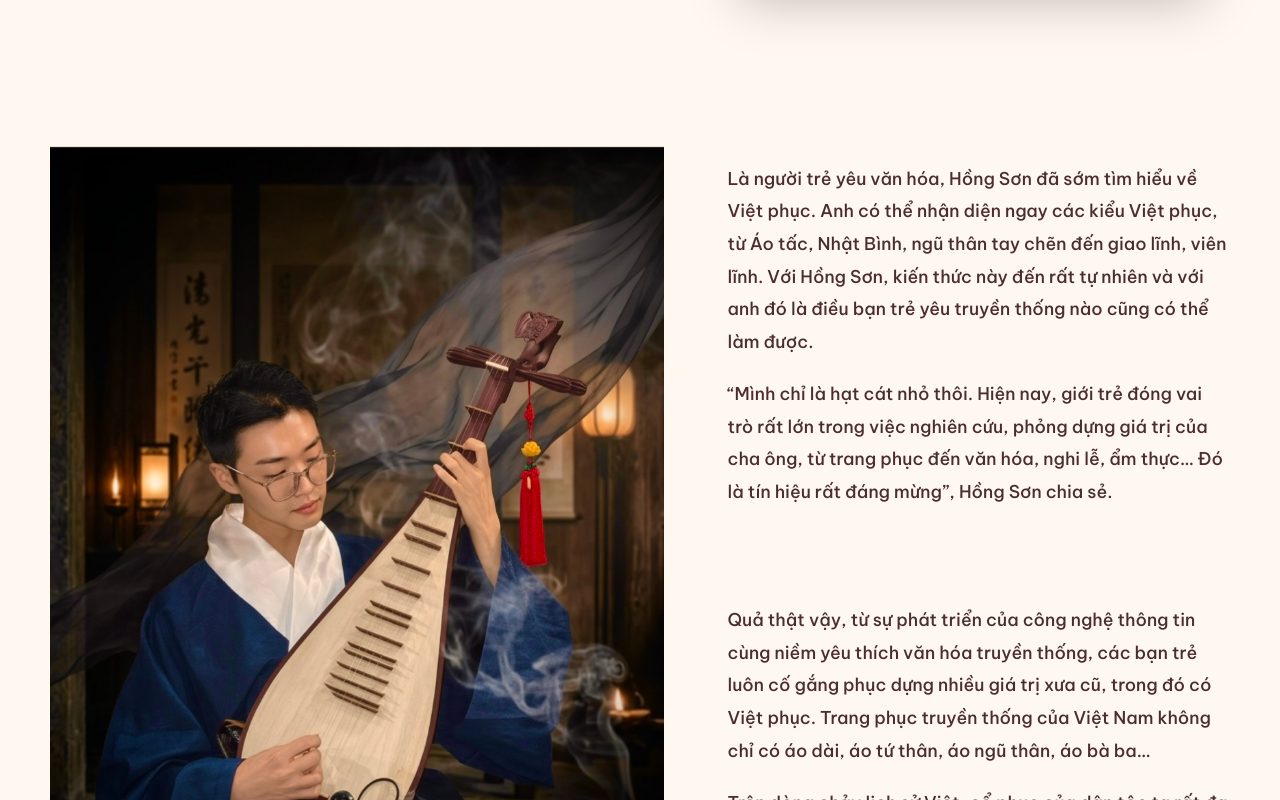
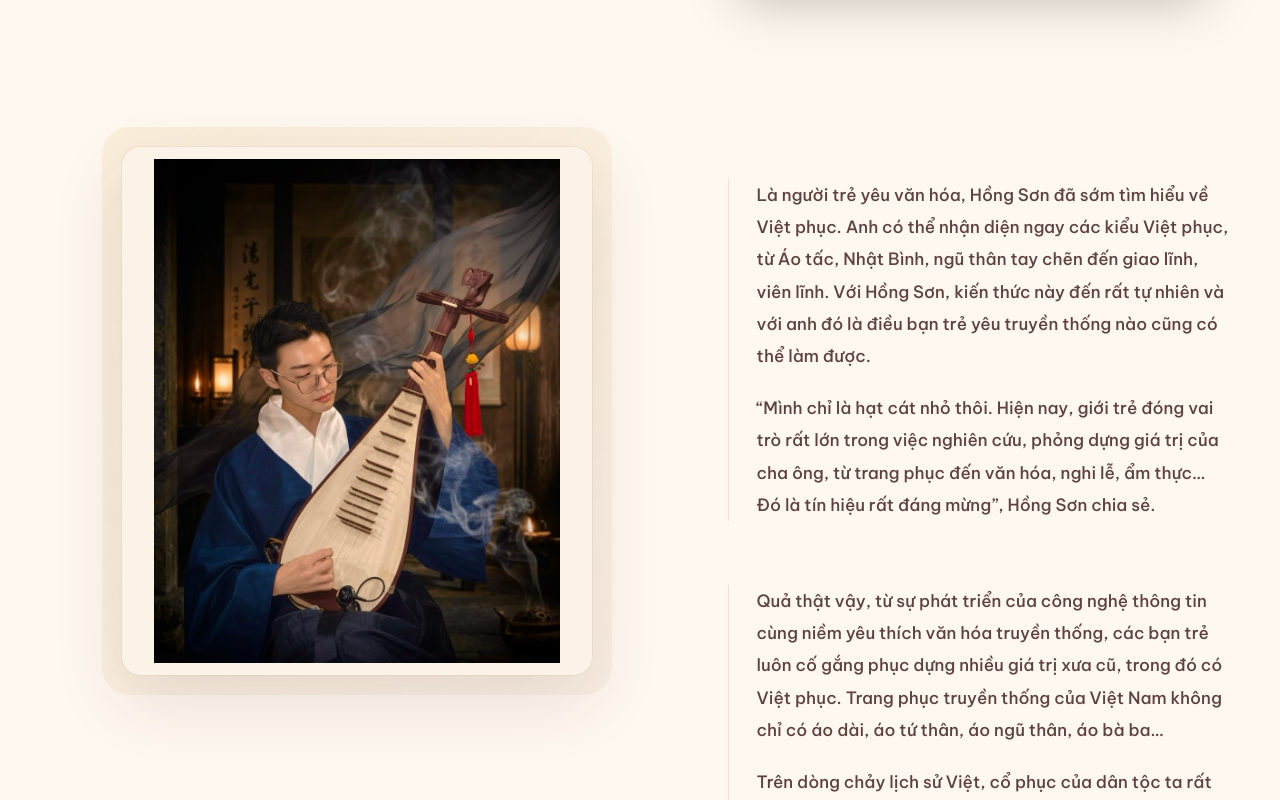
Before and after one commit to BPhucKHMT/web_ussh, a React (Vite) app: page / in a window 1280 px wide. Shown: the part 2220-3020 px from the top of the page. Built offline with nearby package versions, Linux system fonts and the light colour scheme.

Commit message:
final commit

```diff
--- a/src/app/components/StickyImageSection.tsx
+++ b/src/app/components/StickyImageSection.tsx
@@ -73,76 +73,60 @@ export function StickyImageSection() {
       <div className="max-w-[1180px] mx-auto">
         <div className="lg:grid lg:grid-cols-[52%_1fr] lg:gap-16 items-start">
 
-          {/* ── Left: sticky image ──────────────────────────────────────── */}
+          {/* ── Left: clean editorial image panel ───────────────────────── */}
           <div className="hidden lg:block lg:sticky lg:top-24">
+            <div className="relative max-w-[470px] mx-auto">
+              <div className="absolute -inset-5 rounded-[1.75rem] bg-[linear-gradient(135deg,rgba(230,194,122,0.18),rgba(192,133,82,0.07))]" />
               <div
-              className="relative"
-              style={{
-                height: "auto",
-                maxHeight: "85vh",
-              }}
+                className="relative overflow-hidden rounded-[1.15rem] bg-[#fbf3e7] shadow-[0_24px_70px_rgba(69,37,31,0.13)] ring-1 ring-[var(--bronze)]/10"
+                style={{ height: "clamp(430px, 66vh, 640px)" }}
               >
                 <AnimatePresence mode="wait">
                   <motion.div
                     key={activeIndex}
-                  className="relative" // Changed from absolute inset-0 to allow auto height
+                    className="absolute inset-0 flex items-center justify-center p-3"
                     initial={{ opacity: 0 }}
                     animate={{ opacity: 1 }}
                     exit={{ opacity: 0 }}
-                  transition={{ duration: 0.6, ease: "easeInOut" }}
+                    transition={{ duration: 0.55, ease: "easeInOut" }}
                   >
                     <ProgressiveImg
                       src={currentImage.src}
                       alt={currentImage.alt}
-                    style={{ width: "100%", height: "auto", objectFit: "contain" }}
+                      wrapperClass="w-full h-full flex items-center justify-center"
+                      style={{
+                        width: "100%",
+                        height: "100%",
+                        objectFit: "contain",
+                        objectPosition: "center",
+                      }}
                     />
                   </motion.div>
                 </AnimatePresence>
               </div>
-
-            {/* Caption moved BELOW the image container */}
-            <div className="mt-4 px-2">
-              <AnimatePresence mode="wait">
-                {currentImage.caption && (
-                  <motion.div
-                    key={`caption-${activeIndex}`}
-                    initial={{ opacity: 0, y: 5 }}
-                    animate={{ opacity: 1, y: 0 }}
-                    exit={{ opacity: 0, y: 5 }}
-                    transition={{ duration: 0.45 }}
-                  >
-                    <p
-                      className="text-[var(--deep-brown)] italic opacity-70"
-                      style={{ fontFamily: "var(--font-sans)", fontSize: "0.85rem", lineHeight: 1.5 }}
-                    >
-                      {currentImage.caption}
-                    </p>
-                  </motion.div>
-                )}
-              </AnimatePresence>
             </div>
           </div>
 
-          {/* ── Right: scrollable text ───────────────────────────────────── */}
-          <div className="space-y-24 pt-4 pb-16">
+          {/* ── Right: article text ──────────────────────────────────────── */}
+          <div className="space-y-16 pt-2 pb-16 lg:pt-8">
             {TEXT_BLOCKS.map((block, i) => (
-              <div
+              <section
                 key={i}
                 ref={(el) => { blockRefs.current[i] = el; }}
+                className="relative border-l border-[var(--bronze)]/20 pl-7"
               >
                 <motion.div
-                  initial={{ opacity: 0, x: 24 }}
-                  whileInView={{ opacity: 1, x: 0 }}
+                  initial={{ opacity: 0, y: 20 }}
+                  whileInView={{ opacity: 1, y: 0 }}
                   viewport={{ once: true, margin: "-80px" }}
-                  transition={{ duration: 0.7 }}
+                  transition={{ duration: 0.65 }}
                 >
-                  {/* Paragraphs */}
                   <div className="space-y-5">
                     {block.body.map((para, j) => (
                       <p
                         key={j}
-                        className="text-[var(--deep-brown)]"
-                        style={{ fontFamily: "var(--font-sans)", fontSize: "1.1rem", lineHeight: 1.85 }}
+                        className="text-[var(--deep-brown)]/90"
+                        style={{ fontFamily: "var(--font-sans)", fontSize: "1.06rem", lineHeight: 1.9 }}
                       >
                         {para}
                       </p>
@@ -151,31 +135,18 @@ export function StickyImageSection() {
 
                   {/* Mobile-only image */}
                   <div
-                    className="lg:hidden mt-8 relative overflow-hidden"
-                    style={{ height: "55vw", minHeight: "240px", background: "#2e1a17", borderRadius: "3px" }}
+                    className="lg:hidden mt-8 relative overflow-hidden rounded-[1rem] bg-[#fbf3e7] shadow-[0_18px_45px_rgba(69,37,31,0.10)]"
+                    style={{ height: "55vw", minHeight: "260px" }}
                   >
                     <ProgressiveImg
                       src={IMAGES[block.imageIndex].src}
                       alt={IMAGES[block.imageIndex].alt}
-                      wrapperClass="w-full h-full"
-                      style={{ width: "100%", height: "100%", objectFit: "contain" }}
+                      wrapperClass="w-full h-full flex items-center justify-center"
+                      style={{ width: "100%", height: "100%", objectFit: "contain", objectPosition: "center" }}
                     />
-                    {IMAGES[block.imageIndex].caption && (
-                      <div
-                        className="absolute bottom-0 left-0 right-0 px-4 py-3"
-                        style={{ background: "rgba(46,26,23,0.72)" }}
-                      >
-                        <p
-                          className="text-[var(--ivory)]/80 italic"
-                          style={{ fontFamily: "var(--font-sans)", fontSize: "0.75rem" }}
-                        >
-                          {IMAGES[block.imageIndex].caption}
-                        </p>
-                      </div>
-                    )}
                   </div>
                 </motion.div>
-              </div>
+              </section>
             ))}
           </div>
 
```
Also changed, not shown: 1 other file (tests, documents, lock files or other folders). Lines whose indentation alone changed are shown as unchanged.
